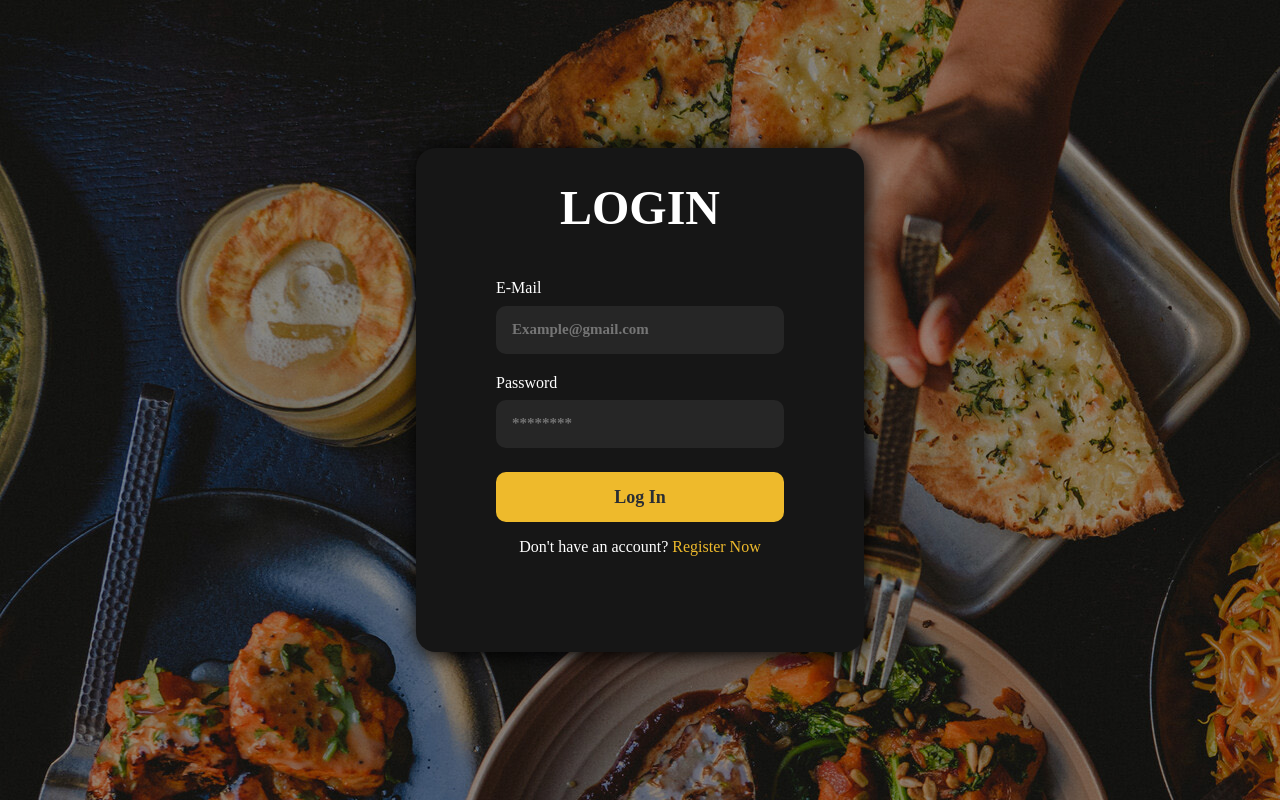
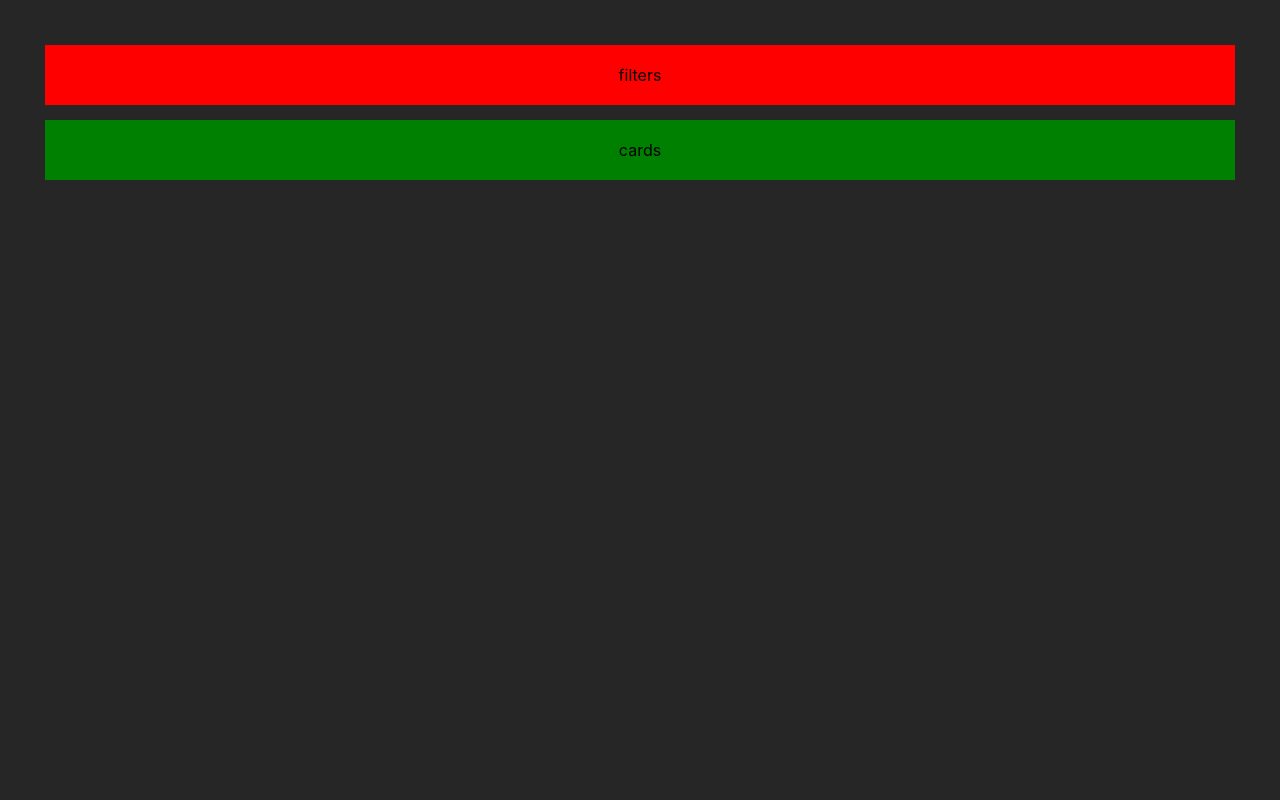
Before and after one commit to mafhoot/Clone-Shaftaloo, a React (Create React App) app: page / in a window 1280 px wide. Built offline with nearby package versions, Linux system fonts and the light colour scheme; the HTML template or start-up script is replaced by a standard one.

Commit message:
feat (card)
create simple card

```diff
--- a/src/App.js
+++ b/src/App.js
@@ -2,6 +2,8 @@ import React, { useState } from "react";
 import './App.css';
 import { Login } from "./Components/Auth/Login/Login";
 import { Register } from "./Components/Auth/SignUp/Register";
+import { Card } from "./Components/HomePage-customer/card";
+import { ListCardRes } from "./Components/HomePage-customer/ListCards"
 
 function App() {
   const [currentForm, setCurrentForm] = useState('login');
@@ -11,10 +13,8 @@ function App() {
   }
 
   return (
-    <div className="App">
-      {
-        currentForm === "login" ? <Login onFormSwitch={toggleForm} /> : <Register onFormSwitch={toggleForm} />
-      }
+    <div>
+      <ListCardRes/>
     </div>
   );
 }
--- /dev/null
+++ b/src/Components/HomePage-customer/Card.css
@@ -0,0 +1,69 @@
+.card {
+  margin: 4px;
+  position: fixed;
+  background: #262626;
+  padding: 6px;
+  border-radius: 15px;
+  width: 300px;
+}
+
+.card:hover {
+  cursor: pointer;
+}
+
+.card-img {
+  border-radius: 8px;
+  overflow: hidden;
+}
+
+img.img-res {
+  max-width: 100%;
+  height: auto;
+  object-fit: cover;
+  border-radius: inherit;
+}
+
+.card-discription {
+  margin-top: 5px;
+  margin-bottom: 5px;
+  display: flex;
+  padding: 8px;
+}
+
+img.logo {
+  width: 50px;
+  height: 50px;
+  object-fit: cover;
+  border-radius: 50%;
+}
+
+.card-discription h1 {
+  overflow: hidden;
+  text-overflow: ellipsis;
+  font-size: 40px;
+  color: #eeba2c;
+  margin-left: 8px;
+  margin-bottom: 0;
+}
+
+.location {
+  padding: inherit;
+}
+
+.simple-loc {
+  text-decoration: underline;
+}
+
+.tags {
+  padding: inherit;
+}
+
+.simple-tag {
+  background-color: #eeba2c;
+  padding: 3px;
+  border-radius: 5px;
+  color: #262626;
+  font-weight: bold;
+  margin-left: 2px;
+  margin-right: 2px;
+}
--- /dev/null
+++ b/src/Components/HomePage-customer/List.css
@@ -0,0 +1,21 @@
+* {
+    background: #262626;
+}
+
+.container {
+    margin: 20px 20px;
+    padding: 25px;
+    text-align: center;
+    justify-content: center;
+}
+
+.filters {
+    background: red;
+    padding: 20px;
+}
+
+.cards-list {
+    background-color: green;
+    margin-top: 15px;
+    padding: 20px;
+}
--- /dev/null
+++ b/src/Components/HomePage-customer/ListCards.jsx
@@ -0,0 +1,17 @@
+import React from "react";
+import './List.css'
+
+export const ListCardRes = () => {
+    return (
+        <div>
+          <div className="container">
+            <div className="filters">
+              filters
+            </div>
+            <div className="cards-list">
+              cards
+            </div>
+          </div>
+        </div>
+    )
+}
--- /dev/null
+++ b/src/Components/HomePage-customer/card.jsx
@@ -0,0 +1,42 @@
+import React from "react";
+import { useState } from "react";
+import './Card.css'
+
+export const Card = () => {
+  const [name, setName] = useState("Macdonald");
+  const [location, setLoc] = useState('atabak');
+  const [image_res, setImage_res] = useState("https://www.eatthis.com/wp-content/uploads/sites/4/2021/08/mcdonalds-2.jpg?quality=82&strip=1")
+  const [logo_res, setLogo_res] = useState("https://ascenciamalls.com/media/5xsdueaq/transparent-mcdonalds-logo.png?crop=0.051414758200391056,0.06154205885768007,0.051414758200390966,0.0625222618886456&cropmode=percentage&width=338&height=330&rnd=133076233019500000")
+  const tags_list = [
+    {
+      id: 1,
+      name: 'fast-food'
+    },
+    {
+      id:2,
+      name: 'irani'
+    }
+  ]
+  const [tags, setTags] = useState(tags_list);
+
+  //const handleAddTag = () => {}
+
+    return (
+      <div className="card">
+        <div className="card-img">
+        <img className="img-res"
+          src={image_res}
+          alt="restaurant-card" />
+        </div>
+        <div className="card-discription">
+          <img className="logo"
+               src={logo_res}
+               alt="logo" />
+          <h1>{name}</h1>
+        </div>
+        <p className="location">Location : <span className="simple-loc">{location}</span></p>
+        <p className="tags">tags : {tags.map((tag) => (
+                                      <span className="simple-tag" id={tag.id}>{tag.name}</span>))}</p>
+      </div>
+    )
+}
```
